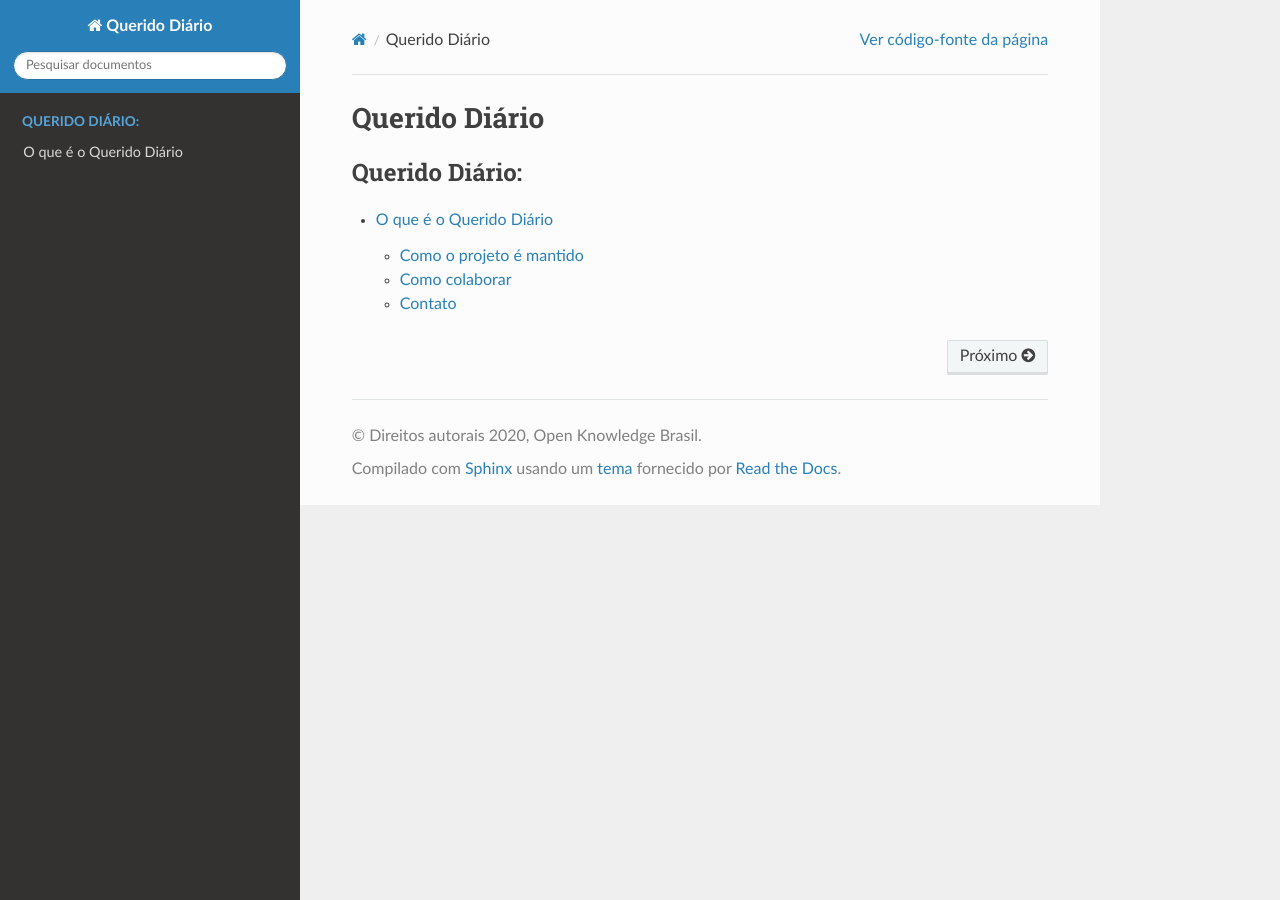
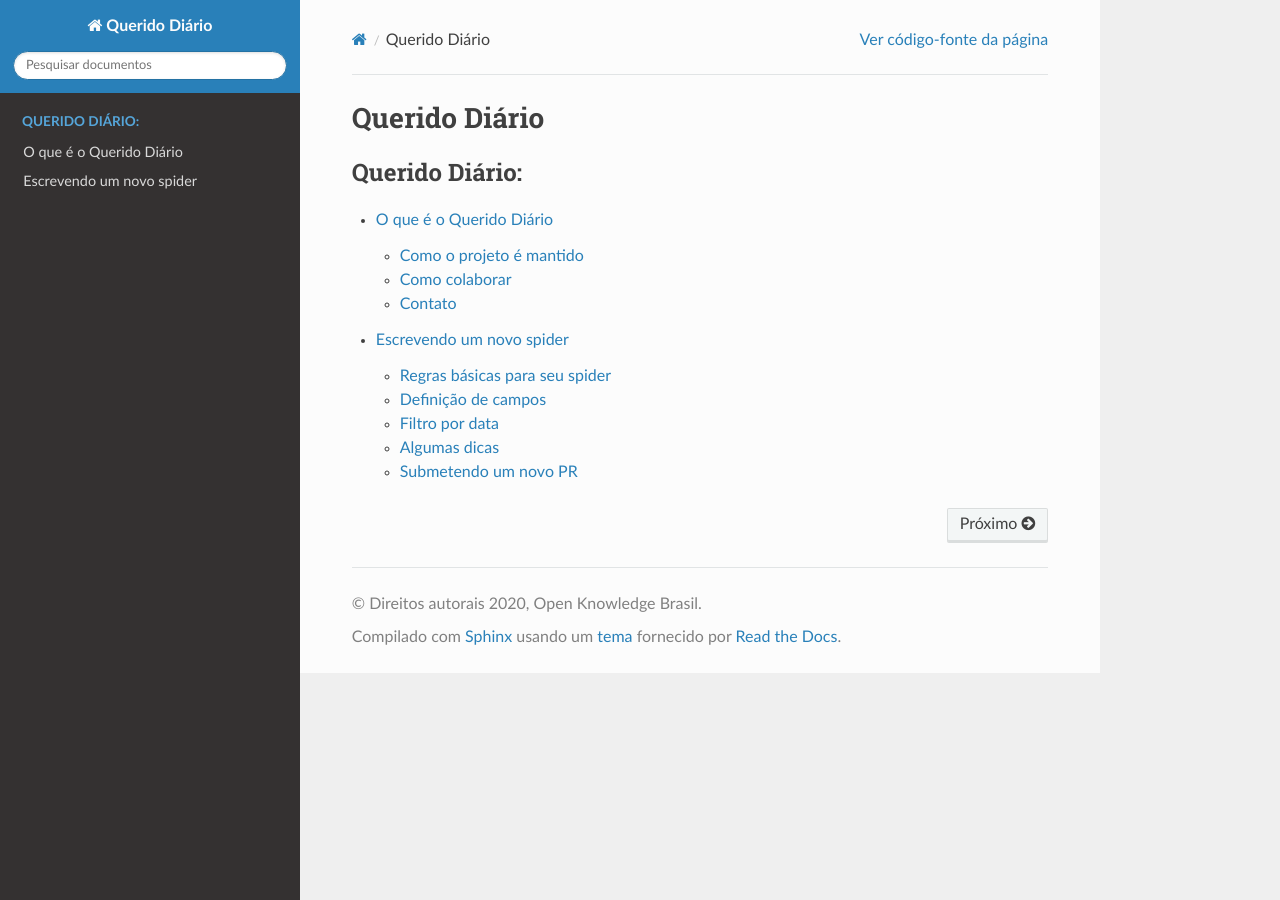
Before and after one commit to okfn-brasil/querido-diario-comunidade, a Sphinx documentation site: the page built from docs/source/index.rst, in a window 1280 px wide. Built offline with Sphinx 7.4.7 and the Read the Docs theme 2.0.0, drawn with Linux system fonts in a browser that asks for light colours; some of the changed lines change nothing that is shown.

Commit message:
Versão inicial do guia de referência para desenvolvimento de spiders
Documentação inicial em português com regras, sugestões e padrões a
serem seguidos no desenvolvimento de um novo spider para uma nova
cidade.

```diff
--- /dev/null
+++ b/docs/source/escrevendo-um-novo-spider.rst
@@ -0,0 +1,117 @@
+Escrevendo um novo spider
+=========================
+
+Antes de inicial o desenvolvimento de um raspador para uma nova cidade, leia
+cuidadosamente as seguintes diretrizes necessárias para manter o projeto
+mais consistente e garantir que sua contribuição seja mais facilmente aceita.
+
+Ler o código de raspadores que já existem também irá ajudar a você compreender
+melhor como o projeto está organizado e como iniciar o desenvolvimento.
+
+Regras básicas para seu spider
+------------------------------
+
+- Como regra, todos os spiders deve herdar de `BaseGazetteSpider`
+- Nome da classe do spider deve seguir o seguinte padrão `<SiglaEstado><NomeCidade>Spider` (por exemplo `SpSaoPauloSpider` ou `MtFelizNatalSpider`)
+- Atributo `name` do spider deve seguir o seguinte padrão `<sigla_estado>_<nome_cidade>` (por exemplo `sp_sao_paulo` ou `mt_feliz_natal`)
+- Adicione o atributo `TERRITORY_ID` com o código encontrado no arquivo `territories.csv`
+- Adicione o atributo `start_date` com a data do primeiro Diário Oficial disponível
+- Utilize `.get()` e `.getall()` ao invés de `.extract_first()` e `.extract()`
+
+Exemplo de um spider:
+
+.. code-block:: python
+
+    from datetime import date
+    from gazette.spiders.base import BaseGazetteSpider
+
+
+    class SpJundiaiSpider(BaseGazetteSpider):
+        TERRITORY_ID = "3525904"
+        name = "sp_jundiai"
+        allowed_domains = ["jundiai.sp.gov.br"]
+        start_urls = ["https://imprensaoficial.jundiai.sp.gov.br/"]
+        start_date = date(2000, 1, 1)
+
+        def parse(self, response):
+            # Aqui colocamos toda nossa lógica de extração
+            ...
+
+Definição de campos
+-------------------
+
+Estas são as informações que queremos extrair de cada um dos Diários Oficiais:
+
+- **date (datetime.date)**: data de publicação
+- **edition_number (string)**: número de edição do Diário Oficial
+- **is_extra_edition (boolean)**: alguns Diarios são edições extras. Você geralmente consegue identificá-los ao encontrar termos como *Extra*, *Extraordinário*, *Suplemento*, etc. Se não for possível identificá-lo, retorne `False` como padrão
+- **territory_id (string)**: valor do atributo `TERRITORY_ID` do spider (preenchido automaticamente)
+- **power (string)**: se o Diário Oficial é referente ao Poder Executivo, ao Poder Legislativo ou ambos (`executive`, `legislative`, `executive_legislative`). Será necessário abrir manualmente o conteúdo de alguns Diários para descobrir essa informação
+- **scraped_at (datetime.datetime)**: fixado em `datetime.datetime.utcnow()` (preenchido automaticamente)
+- **file_urls (URL list)**: lista das URLs para baixar os Diários Oficiais (geralmente temos apenas um valor aqui)
+
+Filtro por data
+---------------
+
+Nós queremos que todos os spiders sejam capazes de coletar **TODOS** os Diários Oficiais disponíveis.
+Mas também queremos ser capazes de restringir a quantidade de dados por período de tempo. Isso deve ser
+alcançado através dos atributos `start_date` e `end_date` que podemos passar ao executar os spiders.
+
+O valor padrão do `start_date` deve ser a data do primeiro Diário Oficial disponível na página do
+município (*hard coded*). Você deve pesquisar manualmente até encontrar essa data e adicioná-la como
+um argumento do seu spider.
+
+No exemplo a seguir, temos um spider que irá considerar como data inicial o dia 15 de setembro de 2001 como
+a primeira data onde é possível encontrar um Diário Oficial para coletar:
+
+.. code-block:: python
+
+    from datetime import date
+    from gazette.spiders.base import BaseGazetteSpider
+
+    class MyCitySpider(BaseGazetteSpider):
+        # (...)
+        name = "my_city_spider"
+        start_date = date(2001, 9, 15)
+
+        def parse(self, response):
+            ...
+
+Caso queiramos coletar os dados a partir de outra data, podemos utilizar o seguinte comando ao executar
+o nosso spider (no exemplo, iremos coletar dados a partir de 28 de abril de 2022)
+
+.. code-block:: sh
+
+    scrapy crawl my_city_spider -a start_date="2021-04-28"
+
+O valor padrão de `end_date` é a data de hoje (que estamos executando o nosso spider), então
+**não é necessário** definí-la em nossa classe do spider. Isso está definido em `BaseGazetteSpider`.
+
+Durante o desenvolvimento, tente fazer **a menor quantidade de requests possível**. Algumas páginas
+permitem que você filtre os resultados informando um período específico, outras vão exigir que você
+adicione alguma lógica extra para evitar visitar páginas desnecessárias e retornar Diários Oficiais
+fora do período desejado.
+
+Algumas dicas
+-------------
+
+- Durante o desenvolvimento, para evitar que você faça chamadas repetidas nas páginas das cidades é possível utilizar a configuração `HTTPCACHE_ENABLED`_ do Scrapy. Isso também faz com que as execuções sejam mais rápidas, já que todos os dados ficam armazenados localmente
+- O `shell`_ do Scrapy ajuda muito na hora de testar seletores CSS e XPath
+
+Submetendo um novo PR
+---------------------
+
+Antes de submeter um novo PR do seu spider, garanta que ele esteja funcionando adequadamente.
+
+**EXECUTE O SEU SPIDER EM SEU AMBIENTE DE DESENVOLVIMENTO E AGUARDE ATÉ QUE ELE FINALIZE SUA EXECUÇÃO**
+
+Sugestões de verificações:
+
+- Se os arquivos baixados são válidos
+- Se você está coletando todos os Diários Oficiais disponíveis;
+- Se ao especificar os argumentos `start_date` e/ou `end_date`, você não está coletando mais Diários Oficiais do que o esperado;
+- Se ao executar o spider mais de uma vez, os resultados são os mesmos;
+- Se não existem erros de execução (`log/ERROR` nas estatísticas do spider);
+
+.. _shell: https://docs.scrapy.org/en/latest/topics/shell.html
+.. _HTTPCACHE_ENABLED: https://docs.scrapy.org/en/latest/topics/downloader-middleware.html#httpcache-enabled
--- a/docs/source/index.rst
+++ b/docs/source/index.rst
@@ -11,3 +11,4 @@ Querido Diário
    :caption: Querido Diário:
 
    o-que-eh-qd
+   escrevendo-um-novo-spider
```
